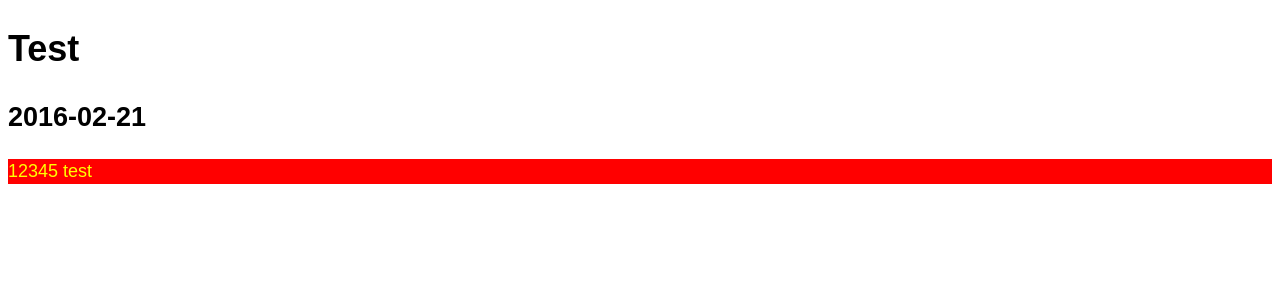
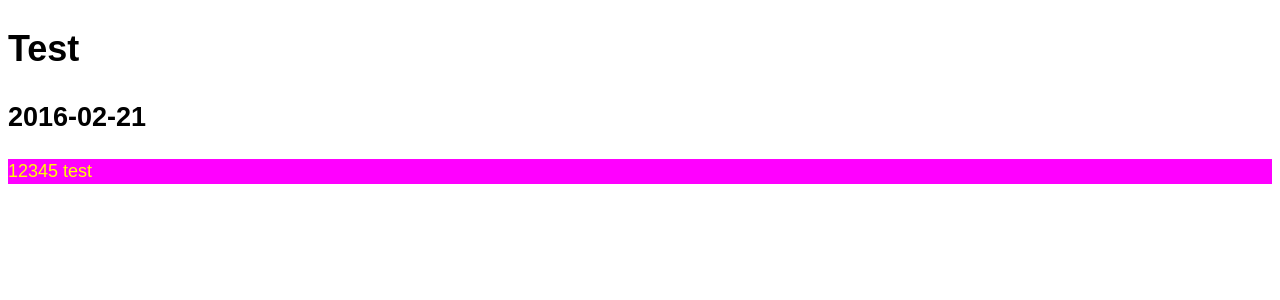
Before and after one commit to EliaTarasoff/EliaTarasoff.github.io, a Jekyll site: the page built from _posts/2016-02-21-test.md, in a window 1280 px wide. Shown: the top 300 px of the page. Built offline with Jekyll 4.4.1, drawn with Linux system fonts in a browser that asks for light colours.

Commit message:
Update default.html

```diff
--- a/_layouts/default.html
+++ b/_layouts/default.html
@@ -7,7 +7,7 @@
                 line-height: 1.4;
 
                 .post-content {
-                    background: #F00;
+                    background: #F0F;
                     color: #FF0;
                 }
             }
```
